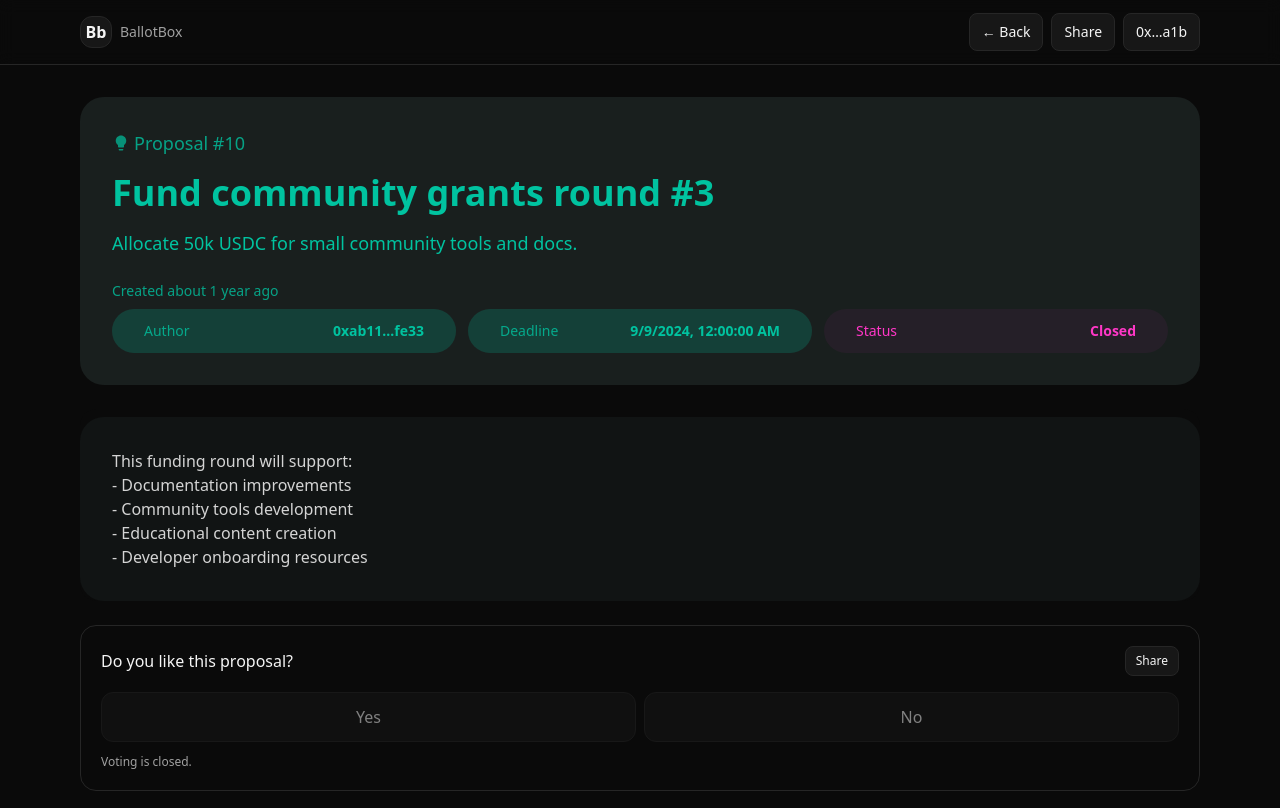
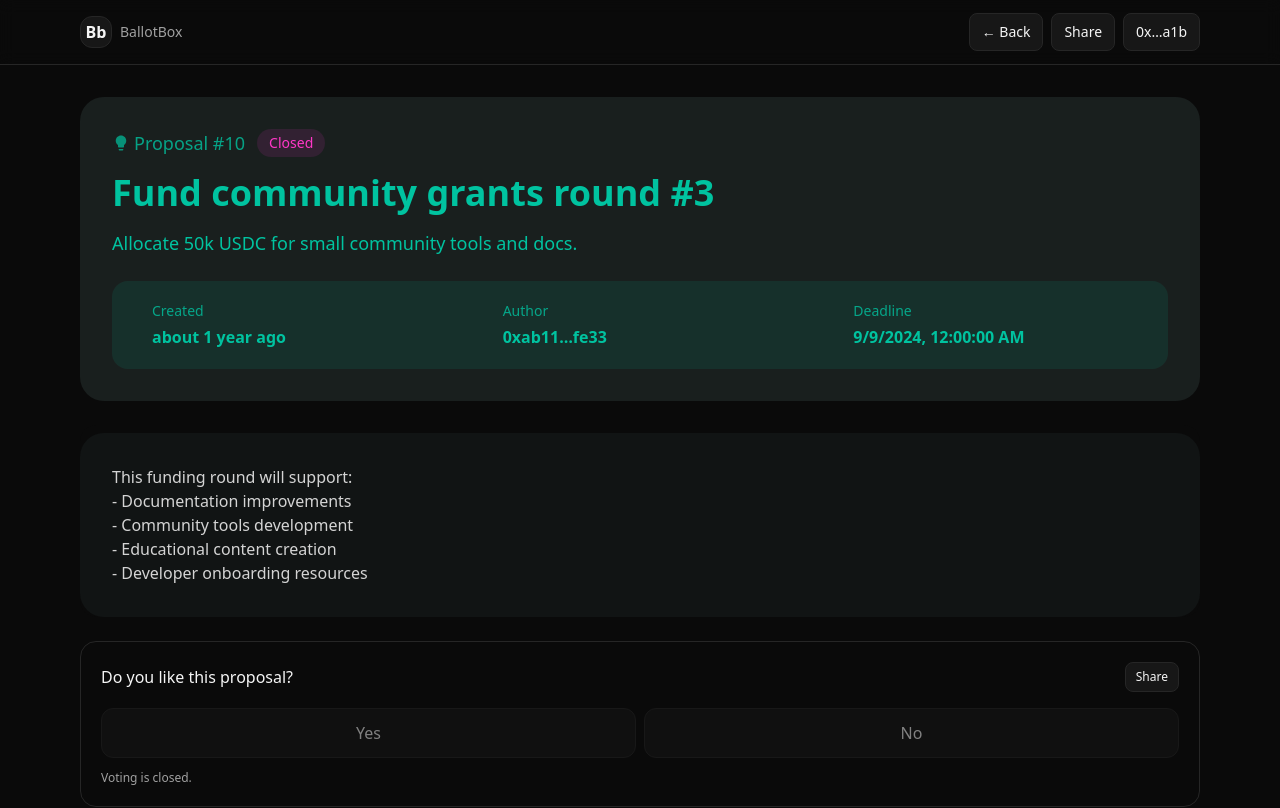
Before and after one commit to jillo-abdullahi/ballotBox, a React (Vite) app: page /proposal/10 in a window 1280 px wide. Shown: the top 808 px of the page. Built offline with nearby package versions, Linux system fonts and the light colour scheme.

Commit message:
feat: update proposal header content

```diff
--- a/src/components/InfoPill.tsx
+++ b/src/components/InfoBox.tsx
@@ -3,17 +3,15 @@ import type { ReactNode } from "react";
 interface InfoPillProps {
   label: string;
   children: ReactNode;
-  bgColor?: string;
   textColor?: string;
 }
 
-export default function InfoPill({
+export default function InfoBox({
   label,
   children,
-  bgColor = "bg-teal-text/20",
   textColor = "text-teal-text/80",
 }: InfoPillProps) {
-  const pillStyle = `${bgColor} rounded-full px-8 py-3 flex items-center justify-between`;
+  const pillStyle = `rounded-xl px-8 py-3 flex flex-col items-start justify-center space-y-1`;
   return (
     <div className={pillStyle}>
       <span className={`text-sm ${textColor}`}>{label}</span>
--- a/src/components/ProposalContent.tsx
+++ b/src/components/ProposalContent.tsx
@@ -2,10 +2,8 @@ import { MdLightbulb } from "react-icons/md";
 
 import type { Proposal } from "../types";
 import { formatDate, isProposalOpen } from "../utils";
-import AuthorChip from "./AuthorChip";
-import StatusPill from "./StatusPill";
 import RelativeTime from "./RelativeTime";
-import InfoPill from "./InfoPill";
+import InfoBox from "./InfoBox";
 
 interface ProposalContentProps {
   proposal: Proposal;
@@ -23,47 +21,40 @@ export default function ProposalContent({ proposal }: ProposalContentProps) {
           <span className="text-lg text-teal-text/80 font-medium">
             Proposal #{proposal.id}
           </span>
+
+          {!open ? (
+            <div className="rounded-full px-3 py-1 flex items-center justify-between bg-red-bg ml-2">
+              <span className="text-sm text-red-text">Closed</span>
+            </div>
+          ) : null}
         </div>
         <h1 className="text-3xl md:text-4xl font-bold text-teal-text mb-4">
           {proposal.title}
         </h1>
-        <p className="text-lg text-teal-text mb-6">{proposal.description}</p>
-        <div className="flex items-center justify-start gap-4 text-sm text-teal-text/80">
-          <span>
-            Created <RelativeTime date={proposal.createdAt} />
-          </span>
-        </div>
-        <div className="grid grid-cols-1 md:grid-cols-3 gap-3 mt-2">
+        <p className="text-lg text-teal-text mb-2">{proposal.description}</p>
+
+        <div className="grid grid-cols-1 md:grid-cols-3 gap-3 mt-2 bg-teal-text/10 p-2 rounded-2xl mt-6">
+          {/* Created at Pill */}
+          <InfoBox label="Created">
+            <span className="text-md text-teal-text font-semibold">
+              <RelativeTime date={proposal.createdAt} />
+            </span>
+          </InfoBox>
+
           {/* Author Pill */}
-          <InfoPill label="Author">
-            <span className="text-sm text-teal-text font-semibold">
+          <InfoBox label="Author">
+            <span className="text-md text-teal-text font-semibold">
               {proposal.author}
             </span>
-          </InfoPill>
+          </InfoBox>
 
           {/* Deadline Pill */}
-          <InfoPill label="Deadline">
-            <span className="text-sm text-teal-text font-semibold">
+          <InfoBox label="Deadline">
+            <span className="text-md text-teal-text font-semibold">
               {formatDate(proposal.deadline)}
             </span>
-          </InfoPill>
-
-          {/* Status Pill */}
-          <InfoPill
-            label="Status"
-            bgColor={open ? "bg-teal-bg/50" : "bg-red-bg/50"}
-            textColor={open ? "text-teal-text" : "text-red-text"}
-          >
-            <span
-              className={`text-sm font-semibold ${
-                open ? "text-teal-text" : "text-red-text"
-              }`}
-            >
-              {open ? "Open" : "Closed"}
-            </span>
-          </InfoPill>
+          </InfoBox>
         </div>
-
       </section>
 
       {/* Proposal Details */}
--- a/src/components/index.ts
+++ b/src/components/index.ts
@@ -1,7 +1,7 @@
 // Component exports for cleaner imports
 export { default as AuthorChip } from './AuthorChip'
 export { default as DatePicker } from './DatePicker'
-export { default as InfoPill } from './InfoPill'
+export { default as InfoPill } from './InfoBox'
 export { default as InfoSection } from './InfoSection'
 export { default as MyProposalCard } from './MyProposalCard'
 export { default as Navbar } from './Navbar'
```
